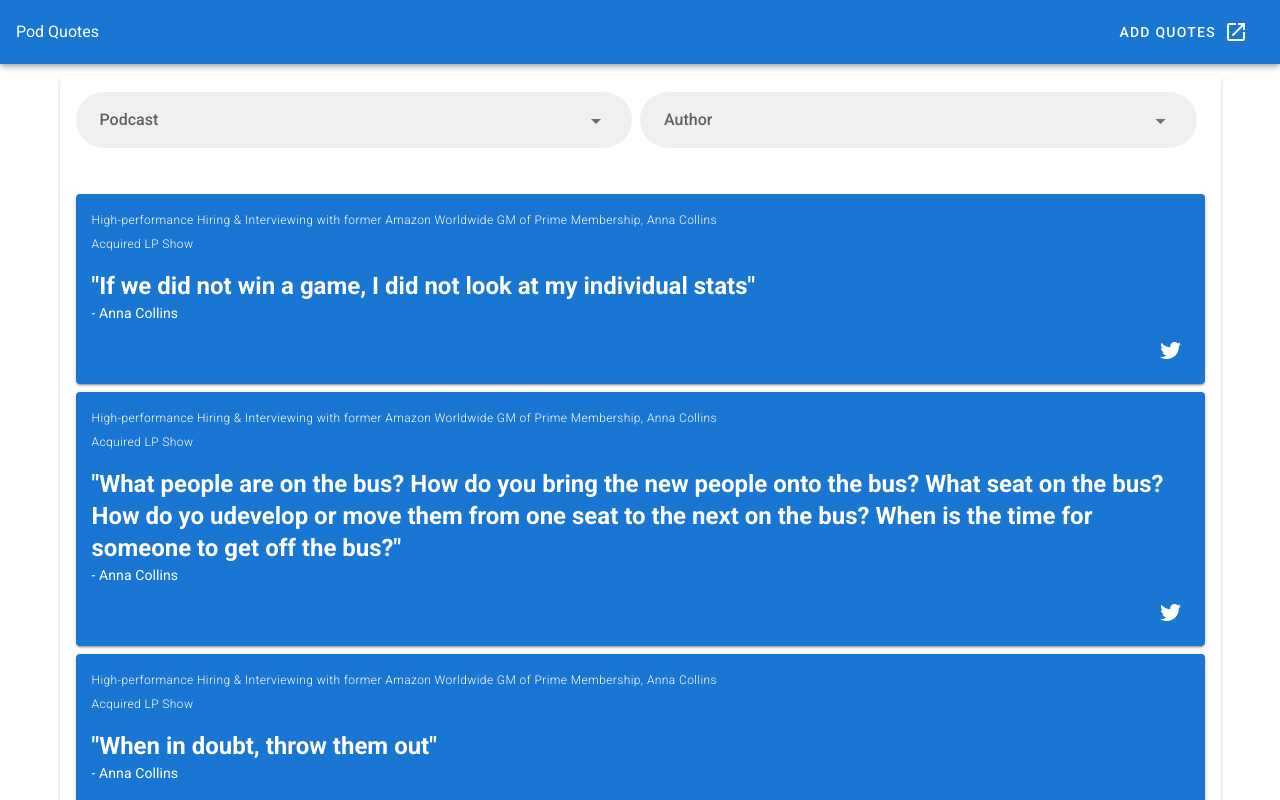
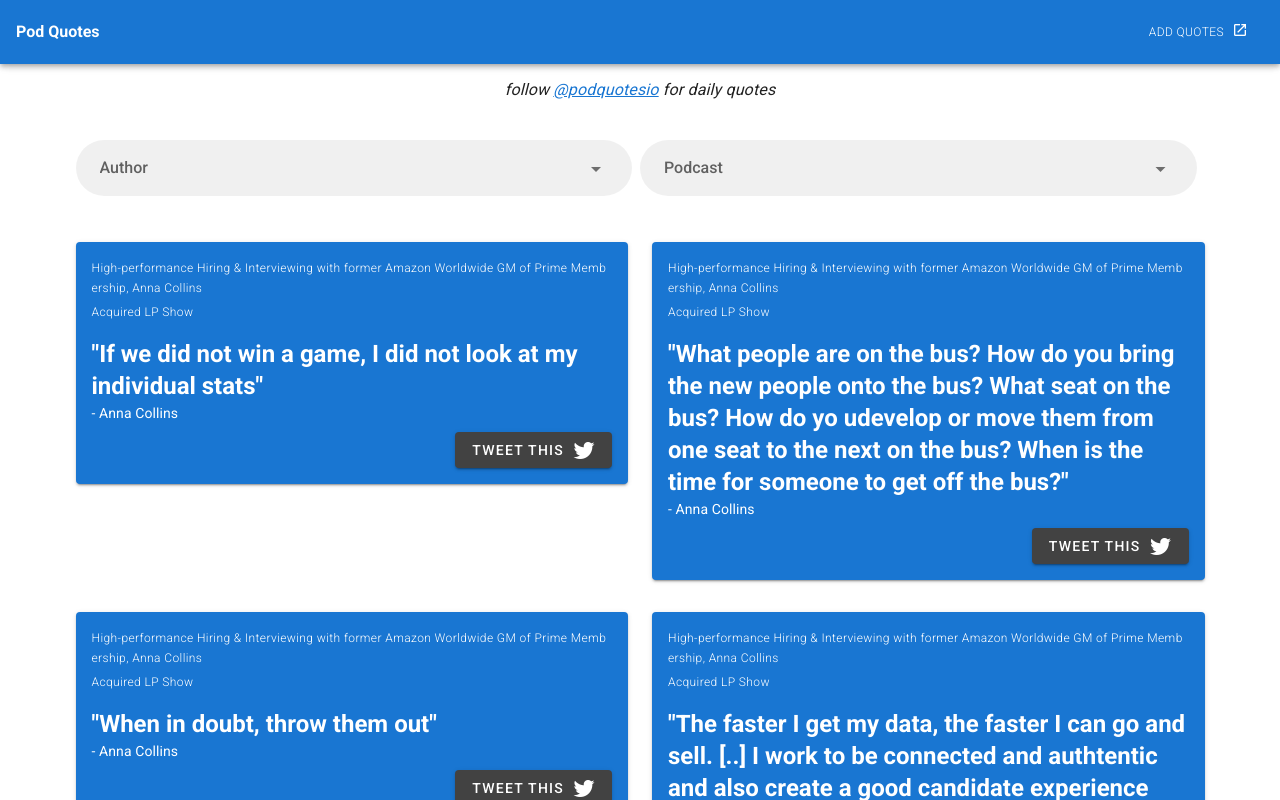
Before and after one commit to rethab/pod-quotes, a Vue app: page / in a window 1280 px wide. Shown: the top 800 px of the page. Built offline with nearby package versions, Linux system fonts and the light colour scheme.

Commit message:
cleanup, add link to podquotes io

```diff
--- a/src/App.vue
+++ b/src/App.vue
@@ -5,7 +5,7 @@
         color="primary"
         dark
     >
-      <div class="d-flex align-center">
+      <div class="d-flex align-center font-weight-bold">
         <span>Pod Quotes</span>
       </div>
 
@@ -15,26 +15,29 @@
           href="https://github.com/rethab/pod-quotes"
           target="_blank"
           text
+          class="caption font-weight-light"
       >
         <span class="mr-2">Add Quotes</span>
-        <v-icon>mdi-open-in-new</v-icon>
+        <v-icon small class="mb-1">mdi-open-in-new</v-icon>
       </v-btn>
     </v-app-bar>
 
     <v-main>
-      <!-- <Header/> -->
+      <Header/>
       <Quotes/>
     </v-main>
   </v-app>
 </template>
 
 <script>
-import Quotes from './components/Quotes';
+import Quotes from '@/components/Quotes';
+import Header from '@/components/Header';
 
 export default {
   name: 'App',
 
   components: {
+    Header,
     Quotes,
   },
 
--- a/src/components/Header.vue
+++ b/src/components/Header.vue
@@ -1,16 +1,11 @@
 <template>
-  <v-container>
-    <v-row class="text-center">
-      <v-col class="mb-4">
-        <h1 class="display-2 font-weight-bold mb-3">
-          Pod Quotes
-        </h1>
-
-        <p class="subheading font-weight-regular">
-          A collection of memorable quotes from various podcasts
-        </p>
+  <v-container class="pb-0">
+    <v-row dense class="text-center">
+      <v-col class="mb-2">
+        <span class="subtitle-1 font-italic">
+          follow <a href="https://twitter.com/podquotesio">@podquotesio</a> for daily quotes
+        </span>
       </v-col>
-
     </v-row>
   </v-container>
 </template>
--- a/src/components/Quote.vue
+++ b/src/components/Quote.vue
@@ -7,14 +7,14 @@
       <span class="headline font-weight-bold white--text">
       "{{ quote.quote }}"
       </span>
-      <br />
-      <span>- {{quote.by.name}}</span>
+      <br/>
+      <span>- {{ quote.by.name }}</span>
     </v-card-text>
     <v-card-actions class="pr-4 pb-4">
       <v-spacer/>
       <span>
-        <v-btn icon :href="tweetLink" target="_blank">
-          <v-icon>mdi-twitter</v-icon>
+        <v-btn :href="tweetLink" color="secondary" target="_blank">
+        Tweet this <v-icon class="ml-2">mdi-twitter</v-icon>
         </v-btn>
       </span>
     </v-card-actions>
--- a/src/components/Quotes.vue
+++ b/src/components/Quotes.vue
@@ -1,7 +1,18 @@
 <template>
   <v-container>
-    <v-card>
+    <v-card elevation="0" >
       <v-card-title>
+        <v-autocomplete
+            class="mr-2"
+            filled
+            rounded
+            clearable
+            item-value="id"
+            item-text="name"
+            label="Author"
+            :items="people"
+            v-model="selectedPersonId"
+        ></v-autocomplete>
         <v-autocomplete
             class="mr-2"
             filled
@@ -13,25 +24,18 @@
             :items="podcasts"
             v-model="selectedPodcastId"
         ></v-autocomplete>
-        <v-autocomplete
-            class="mr-2"
-            filled
-            rounded
-            clearable
-            item-value="id"
-            item-text="name"
-            label="Author"
-            :items="people"
-            v-model="selectedPersonId"
-        ></v-autocomplete>
       </v-card-title>
       <v-card-text>
-        <Quote
+        <v-row>
+          <v-col
+            class="mb-2"
             v-for="(quote, key) in quotes"
-            :quote="quote"
             :key="key"
-            class="mb-2"
-        />
+            cols="12"
+            md="6">
+            <Quote :quote="quote"/>
+          </v-col>
+        </v-row>
       </v-card-text>
     </v-card>
   </v-container>
@@ -48,14 +52,6 @@ export default {
     return {
       selectedPodcastId: null,
       selectedPersonId: null,
-      headers: [
-        {text: 'Quote', value: 'quote', cellClass: 'font-weight-medium'},
-        {text: 'By', value: 'by.name', cellClass: 'text-caption'},
-        {text: 'Date', value: 'episode.date', cellClass: 'text-caption'},
-        {text: 'Show', value: 'show', cellClass: 'text-caption'},
-        {text: 'Context', value: 'context', cellClass: 'text-caption'},
-        {text: 'Time', value: 'time', cellClass: 'text-caption'},
-      ],
     }
   },
   computed: {
```
